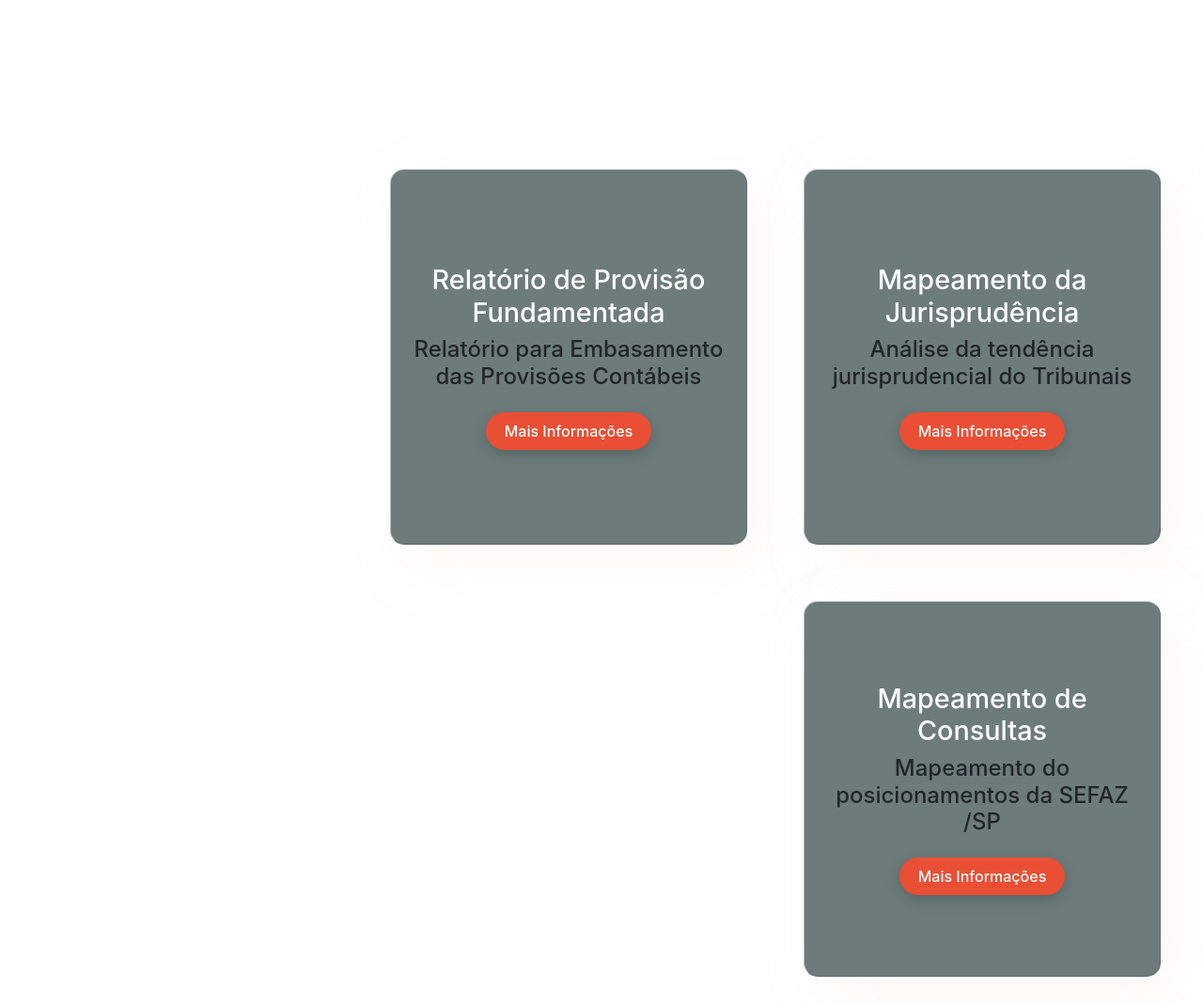
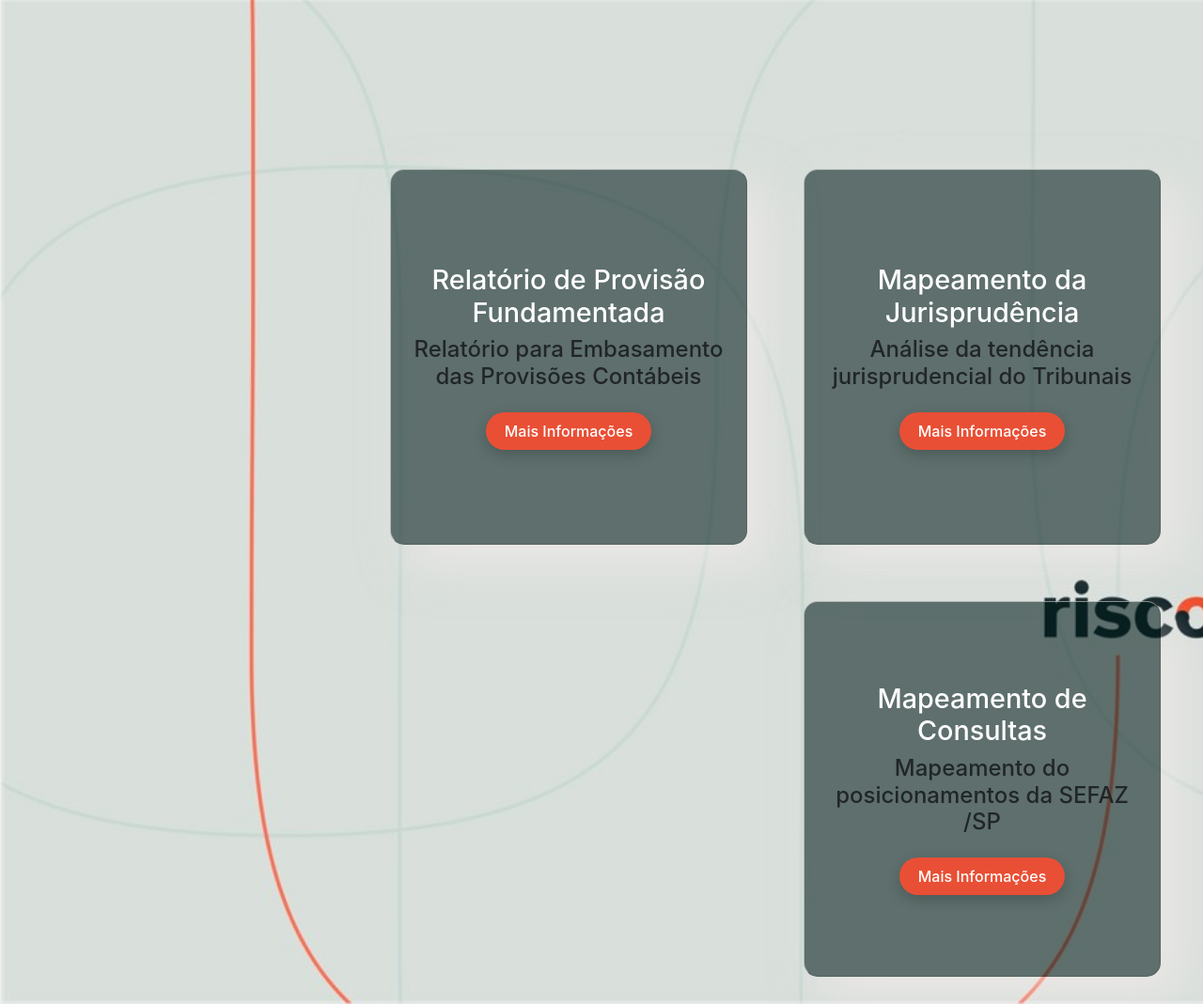
Before and after one commit to Scalambrini/riscoLegal, a plain HTML site: page index.html in a window 1280 px wide. Shown: the whole page at 94% size. Drawn offline with nearby package versions, Linux system fonts and the light colour scheme.

Commit message:
Update style.css

```diff
--- a/style.css
+++ b/style.css
@@ -2,7 +2,7 @@ body{
     display: flex;
     align-items: center;
 
-    background-image: url(../site/fundo_de_tela.jpg);
+    background-image: url(fundo_de_tela.jpg);
     background-size: cover;
     width: 100%;
 
```
